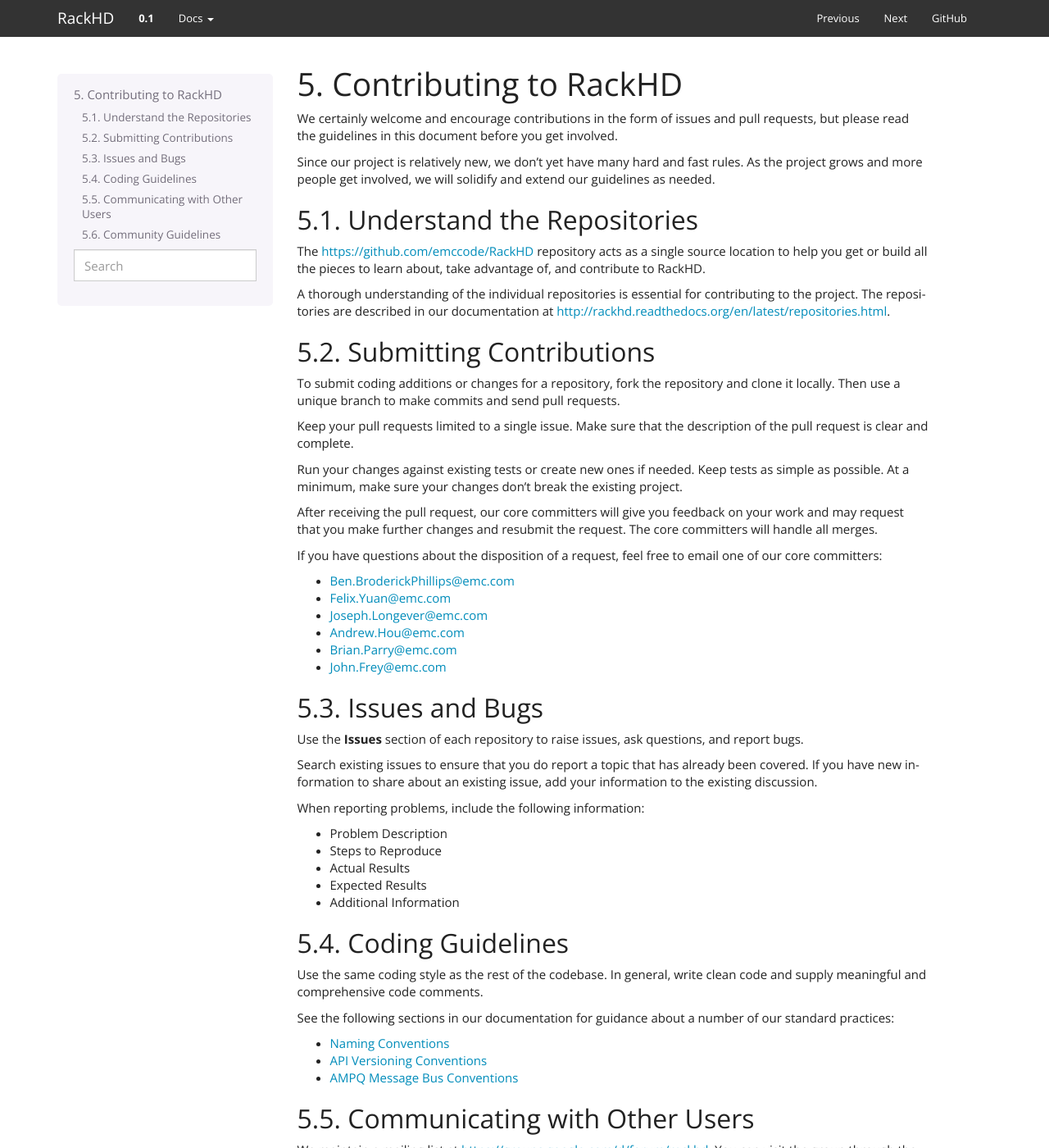
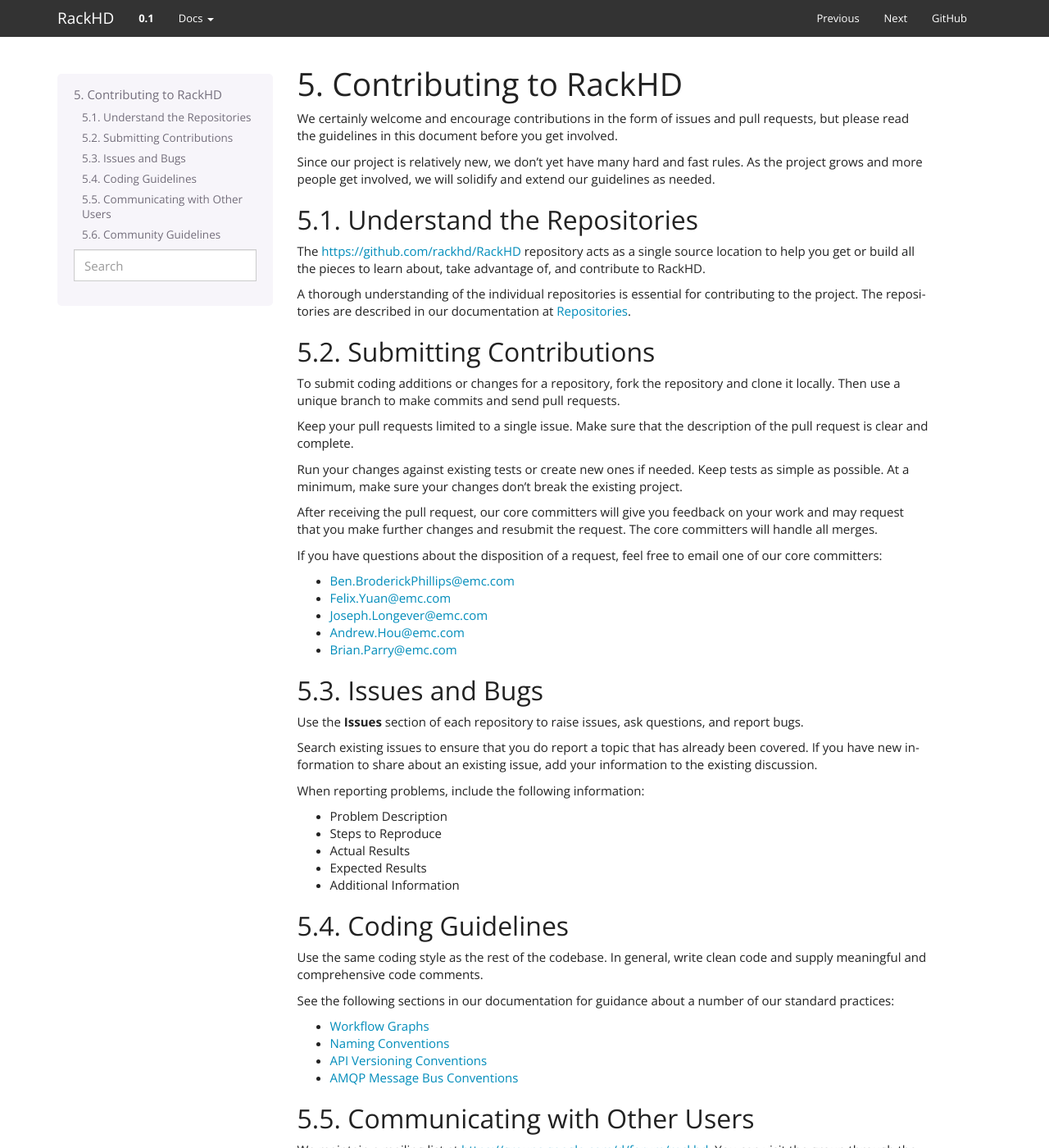
Before and after one commit to RackHD/docs, a Sphinx documentation site: the page built from docs/contributing.rst, in a window 1280 px wide and 1400 px high. Shown: the whole window at 82% size. Built offline with Sphinx 7.4.7, drawn with Linux system fonts in a browser that asks for light colours; some of the changed lines change nothing that is shown.

Commit message:
Changes from Joe's Review

```diff
--- a/docs/contributing.rst
+++ b/docs/contributing.rst
@@ -13,10 +13,10 @@
 Understand the Repositories
 -------------------------------------------------
 
-The https://github.com/emccode/RackHD repository acts as a single source location to help you get or build all the pieces to learn about, take advantage of, and contribute to RackHD.
+The https://github.com/rackhd/RackHD repository acts as a single source location to help you get or build all the pieces to learn about, take advantage of, and contribute to RackHD.
 
-A thorough understanding of the individual repositories is essential for contributing to the project. The repositories are described in our documentation at
-http://rackhd.readthedocs.org/en/latest/repositories.html.
+A thorough understanding of the individual repositories is essential for contributing to the project. The repositories are described in our documentation
+at :doc:`repositories`.
 
 
 
@@ -41,7 +41,6 @@
 * Joseph.Longever@emc.com
 * Andrew.Hou@emc.com
 * Brian.Parry@emc.com
-* John.Frey@emc.com
 
 
 
@@ -68,15 +67,11 @@
 
 See the following sections in our documentation for guidance about a number of our standard practices:
 
+* :doc:`monorail/graphs`
+* :doc:`monorail/naming_conventions`
+* :doc:`monorail/api_versioning`
+* :doc:`monorail/amqp_conventions`
 
-* `Naming Conventions`_
-* `API Versioning Conventions`_
-* `AMPQ Message Bus Conventions`_
-
-
-.. _Naming Conventions: http://rackhd.readthedocs.org/en/latest/development_guide.html#naming-conventions
-.. _API Versioning Conventions: http://rackhd.readthedocs.org/en/latest/development_guide.html#api-versioning-conventions
-.. _AMPQ Message Bus Conventions: http://rackhd.readthedocs.org/en/latest/development_guide.html#amqp-message-bus-conventions
 
 
 Communicating with Other Users
```
